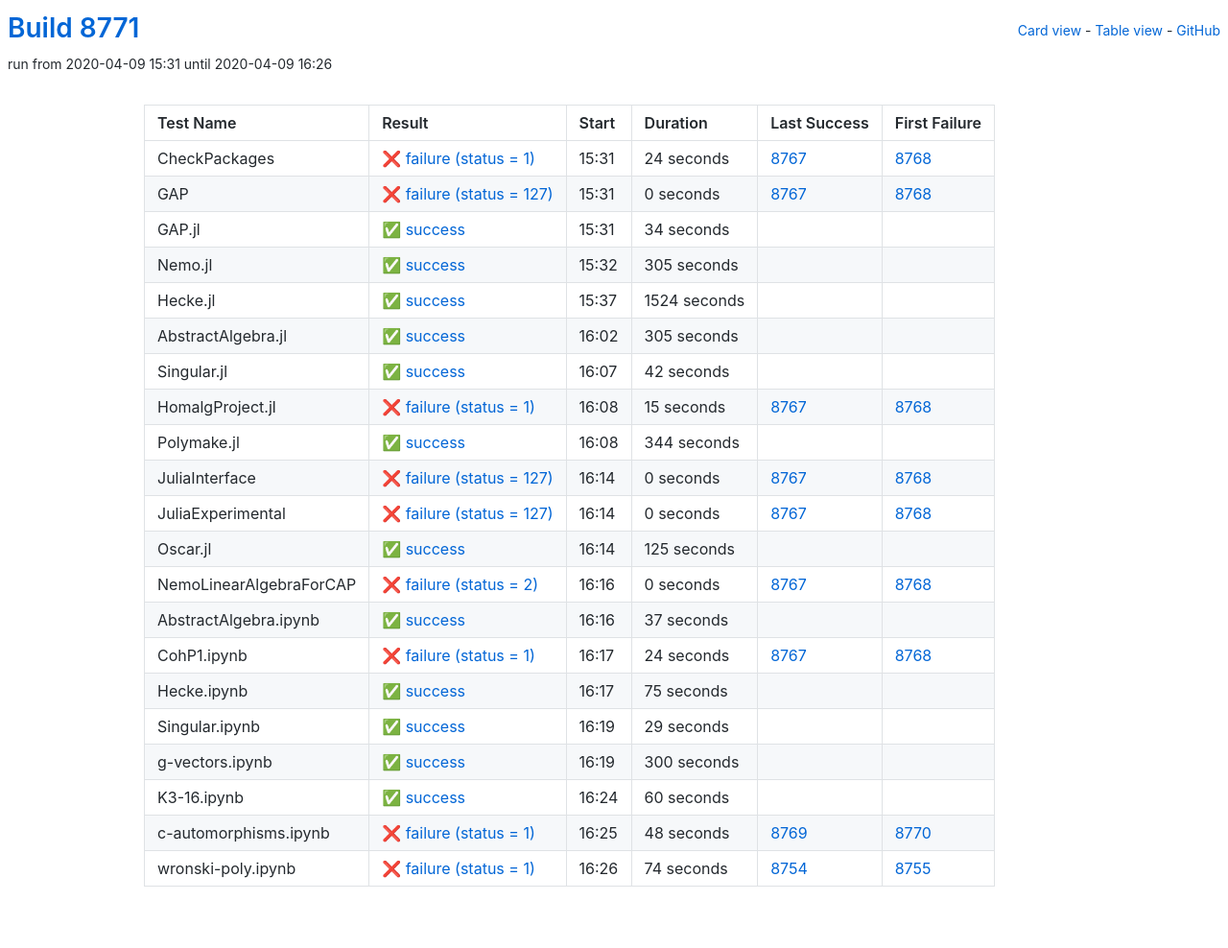
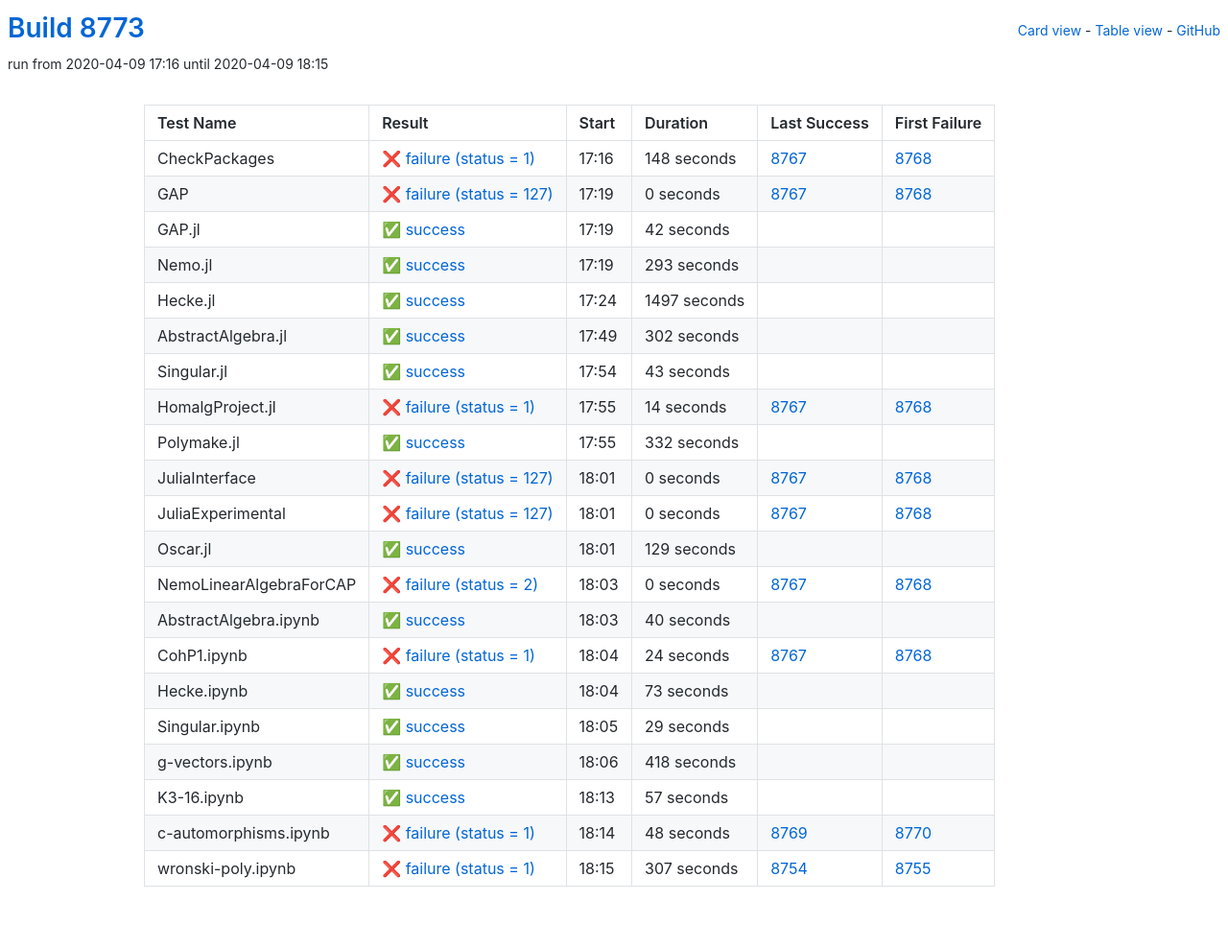
Before and after one commit to oscar-system/oscar-ci-status, a Jekyll site: the page built from table.html, in a window 1280 px wide. Shown: the whole page at 96% size. Built offline with Jekyll 4.4.1, drawn with Linux system fonts in a browser that asks for light colours.

Commit message:
Build 8773

```diff
--- a/_data/ci.yml
+++ b/_data/ci.yml
@@ -1,16 +1,16 @@
-build: 8771
-build_url: https://oscarci.mathematik.uni-kl.de/job/oscar/8771/
+build: 8773
+build_url: https://oscarci.mathematik.uni-kl.de/job/oscar/8773/
 job: oscar
 tests:
-- duration: 24
+- duration: 148
   exitcode: 1
   first_failure: 8768
   first_failure_url: https://oscarci.mathematik.uni-kl.de/job/oscar/8768/
   last_success: 8767
   last_success_url: https://oscarci.mathematik.uni-kl.de/job/oscar/8767/
-  log: https://oscarci.mathematik.uni-kl.de/job/oscar/8771/artifact/logs/build-8771/CheckPackages.log
+  log: https://oscarci.mathematik.uni-kl.de/job/oscar/8773/artifact/logs/build-8773/CheckPackages.log
   name: CheckPackages
-  start: 2020-04-09 15:31
+  start: 2020-04-09 17:16
   status: failure
   success: false
 - duration: 0
@@ -19,86 +19,86 @@
   first_failure_url: https://oscarci.mathematik.uni-kl.de/job/oscar/8768/
   last_success: 8767
   last_success_url: https://oscarci.mathematik.uni-kl.de/job/oscar/8767/
-  log: https://oscarci.mathematik.uni-kl.de/job/oscar/8771/artifact/logs/build-8771/GAP.log
+  log: https://oscarci.mathematik.uni-kl.de/job/oscar/8773/artifact/logs/build-8773/GAP.log
   name: GAP
-  start: 2020-04-09 15:31
+  start: 2020-04-09 17:19
   status: failure
   success: false
-- duration: 34
-  exitcode: 0
-  first_failure: false
-  first_failure_url: null
-  last_success: false
-  last_success_url: null
-  log: https://oscarci.mathematik.uni-kl.de/job/oscar/8771/artifact/logs/build-8771/GAP.jl.log
-  name: GAP.jl
-  start: 2020-04-09 15:31
-  status: success
-  success: true
-- duration: 305
-  exitcode: 0
-  first_failure: false
-  first_failure_url: null
-  last_success: false
-  last_success_url: null
-  log: https://oscarci.mathematik.uni-kl.de/job/oscar/8771/artifact/logs/build-8771/Nemo.jl.log
-  name: Nemo.jl
-  start: 2020-04-09 15:32
-  status: success
-  success: true
-- duration: 1524
-  exitcode: 0
-  first_failure: false
-  first_failure_url: null
-  last_success: false
-  last_success_url: null
-  log: https://oscarci.mathematik.uni-kl.de/job/oscar/8771/artifact/logs/build-8771/Hecke.jl.log
-  name: Hecke.jl
-  start: 2020-04-09 15:37
-  status: success
-  success: true
-- duration: 305
-  exitcode: 0
-  first_failure: false
-  first_failure_url: null
-  last_success: false
-  last_success_url: null
-  log: https://oscarci.mathematik.uni-kl.de/job/oscar/8771/artifact/logs/build-8771/AbstractAlgebra.jl.log
-  name: AbstractAlgebra.jl
-  start: 2020-04-09 16:02
-  status: success
-  success: true
 - duration: 42
   exitcode: 0
   first_failure: false
   first_failure_url: null
   last_success: false
   last_success_url: null
-  log: https://oscarci.mathematik.uni-kl.de/job/oscar/8771/artifact/logs/build-8771/Singular.jl.log
-  name: Singular.jl
-  start: 2020-04-09 16:07
+  log: https://oscarci.mathematik.uni-kl.de/job/oscar/8773/artifact/logs/build-8773/GAP.jl.log
+  name: GAP.jl
+  start: 2020-04-09 17:19
   status: success
   success: true
-- duration: 15
+- duration: 293
+  exitcode: 0
+  first_failure: false
+  first_failure_url: null
+  last_success: false
+  last_success_url: null
+  log: https://oscarci.mathematik.uni-kl.de/job/oscar/8773/artifact/logs/build-8773/Nemo.jl.log
+  name: Nemo.jl
+  start: 2020-04-09 17:19
+  status: success
+  success: true
+- duration: 1497
+  exitcode: 0
+  first_failure: false
+  first_failure_url: null
+  last_success: false
+  last_success_url: null
+  log: https://oscarci.mathematik.uni-kl.de/job/oscar/8773/artifact/logs/build-8773/Hecke.jl.log
+  name: Hecke.jl
+  start: 2020-04-09 17:24
+  status: success
+  success: true
+- duration: 302
+  exitcode: 0
+  first_failure: false
+  first_failure_url: null
+  last_success: false
+  last_success_url: null
+  log: https://oscarci.mathematik.uni-kl.de/job/oscar/8773/artifact/logs/build-8773/AbstractAlgebra.jl.log
+  name: AbstractAlgebra.jl
+  start: 2020-04-09 17:49
+  status: success
+  success: true
+- duration: 43
+  exitcode: 0
+  first_failure: false
+  first_failure_url: null
+  last_success: false
+  last_success_url: null
+  log: https://oscarci.mathematik.uni-kl.de/job/oscar/8773/artifact/logs/build-8773/Singular.jl.log
+  name: Singular.jl
+  start: 2020-04-09 17:54
+  status: success
+  success: true
+- duration: 14
   exitcode: 1
   first_failure: 8768
   first_failure_url: https://oscarci.mathematik.uni-kl.de/job/oscar/8768/
   last_success: 8767
   last_success_url: https://oscarci.mathematik.uni-kl.de/job/oscar/8767/
-  log: https://oscarci.mathematik.uni-kl.de/job/oscar/8771/artifact/logs/build-8771/HomalgProject.jl.log
+  log: https://oscarci.mathematik.uni-kl.de/job/oscar/8773/artifact/logs/build-8773/HomalgProject.jl.log
   name: HomalgProject.jl
-  start: 2020-04-09 16:08
+  start: 2020-04-09 17:55
   status: failure
   success: false
-- duration: 344
+- duration: 332
   exitcode: 0
   first_failure: false
   first_failure_url: null
   last_success: false
   last_success_url: null
-  log: https://oscarci.mathematik.uni-kl.de/job/oscar/8771/artifact/logs/build-8771/Polymake.jl.log
+  log: https://oscarci.mathematik.uni-kl.de/job/oscar/8773/artifact/logs/build-8773/Polymake.jl.log
   name: Polymake.jl
-  start: 2020-04-09 16:08
+  start: 2020-04-09 17:55
   status: success
   success: true
 - duration: 0
@@ -107,9 +107,9 @@
   first_failure_url: https://oscarci.mathematik.uni-kl.de/job/oscar/8768/
   last_success: 8767
   last_success_url: https://oscarci.mathematik.uni-kl.de/job/oscar/8767/
-  log: https://oscarci.mathematik.uni-kl.de/job/oscar/8771/artifact/logs/build-8771/JuliaInterface.log
+  log: https://oscarci.mathematik.uni-kl.de/job/oscar/8773/artifact/logs/build-8773/JuliaInterface.log
   name: JuliaInterface
-  start: 2020-04-09 16:14
+  start: 2020-04-09 18:01
   status: failure
   success: false
 - duration: 0
@@ -118,20 +118,20 @@
   first_failure_url: https://oscarci.mathematik.uni-kl.de/job/oscar/8768/
   last_success: 8767
   last_success_url: https://oscarci.mathematik.uni-kl.de/job/oscar/8767/
-  log: https://oscarci.mathematik.uni-kl.de/job/oscar/8771/artifact/logs/build-8771/JuliaExperimental.log
+  log: https://oscarci.mathematik.uni-kl.de/job/oscar/8773/artifact/logs/build-8773/JuliaExperimental.log
   name: JuliaExperimental
-  start: 2020-04-09 16:14
+  start: 2020-04-09 18:01
   status: failure
   success: false
-- duration: 125
+- duration: 129
   exitcode: 0
   first_failure: false
   first_failure_url: null
   last_success: false
   last_success_url: null
-  log: https://oscarci.mathematik.uni-kl.de/job/oscar/8771/artifact/logs/build-8771/Oscar.jl.log
+  log: https://oscarci.mathematik.uni-kl.de/job/oscar/8773/artifact/logs/build-8773/Oscar.jl.log
   name: Oscar.jl
-  start: 2020-04-09 16:14
+  start: 2020-04-09 18:01
   status: success
   success: true
 - duration: 0
@@ -140,20 +140,20 @@
   first_failure_url: https://oscarci.mathematik.uni-kl.de/job/oscar/8768/
   last_success: 8767
   last_success_url: https://oscarci.mathematik.uni-kl.de/job/oscar/8767/
-  log: https://oscarci.mathematik.uni-kl.de/job/oscar/8771/artifact/logs/build-8771/NemoLinearAlgebraForCAP.log
+  log: https://oscarci.mathematik.uni-kl.de/job/oscar/8773/artifact/logs/build-8773/NemoLinearAlgebraForCAP.log
   name: NemoLinearAlgebraForCAP
-  start: 2020-04-09 16:16
+  start: 2020-04-09 18:03
   status: failure
   success: false
-- duration: 37
+- duration: 40
   exitcode: 0
   first_failure: false
   first_failure_url: null
   last_success: false
   last_success_url: null
-  log: https://oscarci.mathematik.uni-kl.de/job/oscar/8771/artifact/logs/build-8771/AbstractAlgebra.ipynb.log
+  log: https://oscarci.mathematik.uni-kl.de/job/oscar/8773/artifact/logs/build-8773/AbstractAlgebra.ipynb.log
   name: AbstractAlgebra.ipynb
-  start: 2020-04-09 16:16
+  start: 2020-04-09 18:03
   status: success
   success: true
 - duration: 24
@@ -162,20 +162,20 @@
   first_failure_url: https://oscarci.mathematik.uni-kl.de/job/oscar/8768/
   last_success: 8767
   last_success_url: https://oscarci.mathematik.uni-kl.de/job/oscar/8767/
-  log: https://oscarci.mathematik.uni-kl.de/job/oscar/8771/artifact/logs/build-8771/CohP1.ipynb.log
+  log: https://oscarci.mathematik.uni-kl.de/job/oscar/8773/artifact/logs/build-8773/CohP1.ipynb.log
   name: CohP1.ipynb
-  start: 2020-04-09 16:17
+  start: 2020-04-09 18:04
   status: failure
   success: false
-- duration: 75
+- duration: 73
   exitcode: 0
   first_failure: false
   first_failure_url: null
   last_success: false
   last_success_url: null
-  log: https://oscarci.mathematik.uni-kl.de/job/oscar/8771/artifact/logs/build-8771/Hecke.ipynb.log
+  log: https://oscarci.mathematik.uni-kl.de/job/oscar/8773/artifact/logs/build-8773/Hecke.ipynb.log
   name: Hecke.ipynb
-  start: 2020-04-09 16:17
+  start: 2020-04-09 18:04
   status: success
   success: true
 - duration: 29
@@ -184,31 +184,31 @@
   first_failure_url: null
   last_success: false
   last_success_url: null
-  log: https://oscarci.mathematik.uni-kl.de/job/oscar/8771/artifact/logs/build-8771/Singular.ipynb.log
+  log: https://oscarci.mathematik.uni-kl.de/job/oscar/8773/artifact/logs/build-8773/Singular.ipynb.log
   name: Singular.ipynb
-  start: 2020-04-09 16:19
+  start: 2020-04-09 18:05
   status: success
   success: true
-- duration: 300
+- duration: 418
   exitcode: 0
   first_failure: false
   first_failure_url: null
   last_success: false
   last_success_url: null
-  log: https://oscarci.mathematik.uni-kl.de/job/oscar/8771/artifact/logs/build-8771/g-vectors.ipynb.log
+  log: https://oscarci.mathematik.uni-kl.de/job/oscar/8773/artifact/logs/build-8773/g-vectors.ipynb.log
   name: g-vectors.ipynb
-  start: 2020-04-09 16:19
+  start: 2020-04-09 18:06
   status: success
   success: true
-- duration: 60
+- duration: 57
   exitcode: 0
   first_failure: false
   first_failure_url: null
   last_success: false
   last_success_url: null
-  log: https://oscarci.mathematik.uni-kl.de/job/oscar/8771/artifact/logs/build-8771/K3-16.ipynb.log
+  log: https://oscarci.mathematik.uni-kl.de/job/oscar/8773/artifact/logs/build-8773/K3-16.ipynb.log
   name: K3-16.ipynb
-  start: 2020-04-09 16:24
+  start: 2020-04-09 18:13
   status: success
   success: true
 - duration: 48
@@ -217,19 +217,19 @@
   first_failure_url: https://oscarci.mathematik.uni-kl.de/job/oscar/8770/
   last_success: 8769
   last_success_url: https://oscarci.mathematik.uni-kl.de/job/oscar/8769/
-  log: https://oscarci.mathematik.uni-kl.de/job/oscar/8771/artifact/logs/build-8771/c-automorphisms.ipynb.log
+  log: https://oscarci.mathematik.uni-kl.de/job/oscar/8773/artifact/logs/build-8773/c-automorphisms.ipynb.log
   name: c-automorphisms.ipynb
-  start: 2020-04-09 16:25
+  start: 2020-04-09 18:14
   status: failure
   success: false
-- duration: 74
+- duration: 307
   exitcode: 1
   first_failure: 8755
   first_failure_url: https://oscarci.mathematik.uni-kl.de/job/oscar/8755/
   last_success: 8754
   last_success_url: https://oscarci.mathematik.uni-kl.de/job/oscar/8754/
-  log: https://oscarci.mathematik.uni-kl.de/job/oscar/8771/artifact/logs/build-8771/wronski-poly.ipynb.log
+  log: https://oscarci.mathematik.uni-kl.de/job/oscar/8773/artifact/logs/build-8773/wronski-poly.ipynb.log
   name: wronski-poly.ipynb
-  start: 2020-04-09 16:26
+  start: 2020-04-09 18:15
   status: failure
   success: false
```
Also changed, not shown: README.md.
